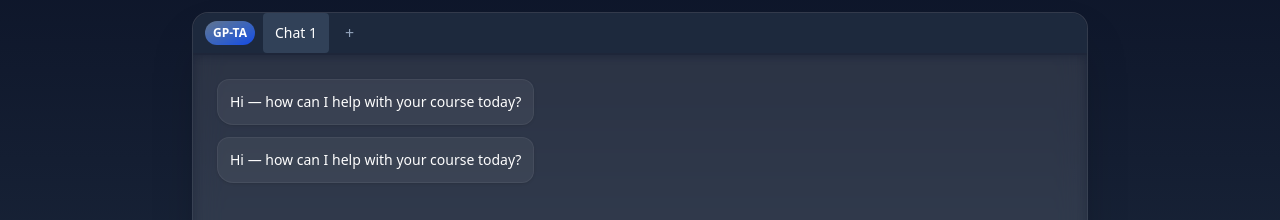
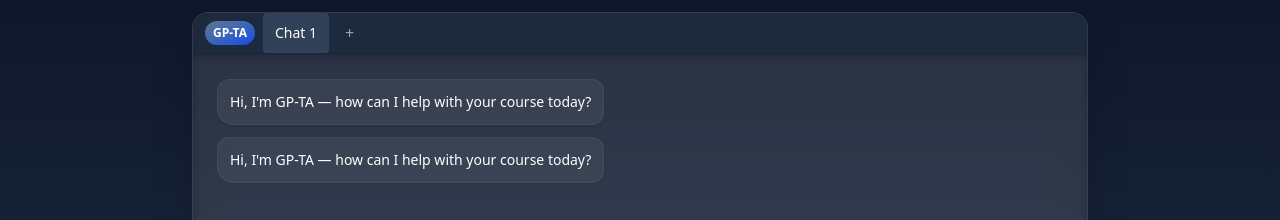
Before and after one commit to davenfroberg/GP-TA, a React (Vite) app in the folder frontend/gp-ta/: page / in a window 1280 px wide. Shown: the top 220 px of the page. Built offline with nearby package versions, Linux system fonts and the light colour scheme; no server answers.

Commit message:
changed welcome message

```diff
--- a/frontend/gp-ta/src/App.tsx
+++ b/frontend/gp-ta/src/App.tsx
@@ -34,7 +34,7 @@ const MODELS = [
   { value: "gpt-5", label: "GPT-5" },
   { value: "gpt-5-mini", label: "GPT-5-mini" }
 ];
-const ASSISTANT_GREETING_MESSAGE = "Hi — how can I help with your course today?";
+const ASSISTANT_GREETING_MESSAGE = "Hi, I'm GP-TA — how can I help with your course today?";
 const MAX_NUMBER_OF_TABS = 6;
 
 export default function GlassChat() {
```
